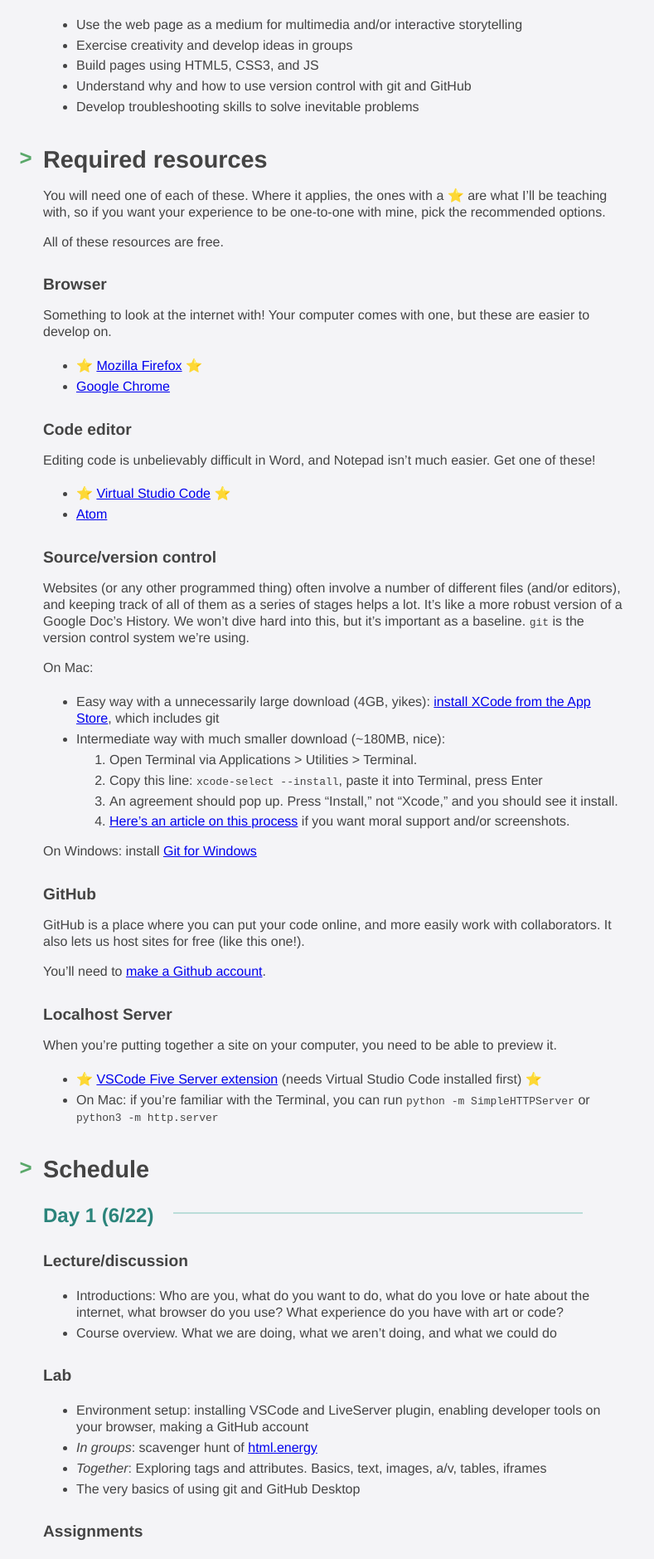
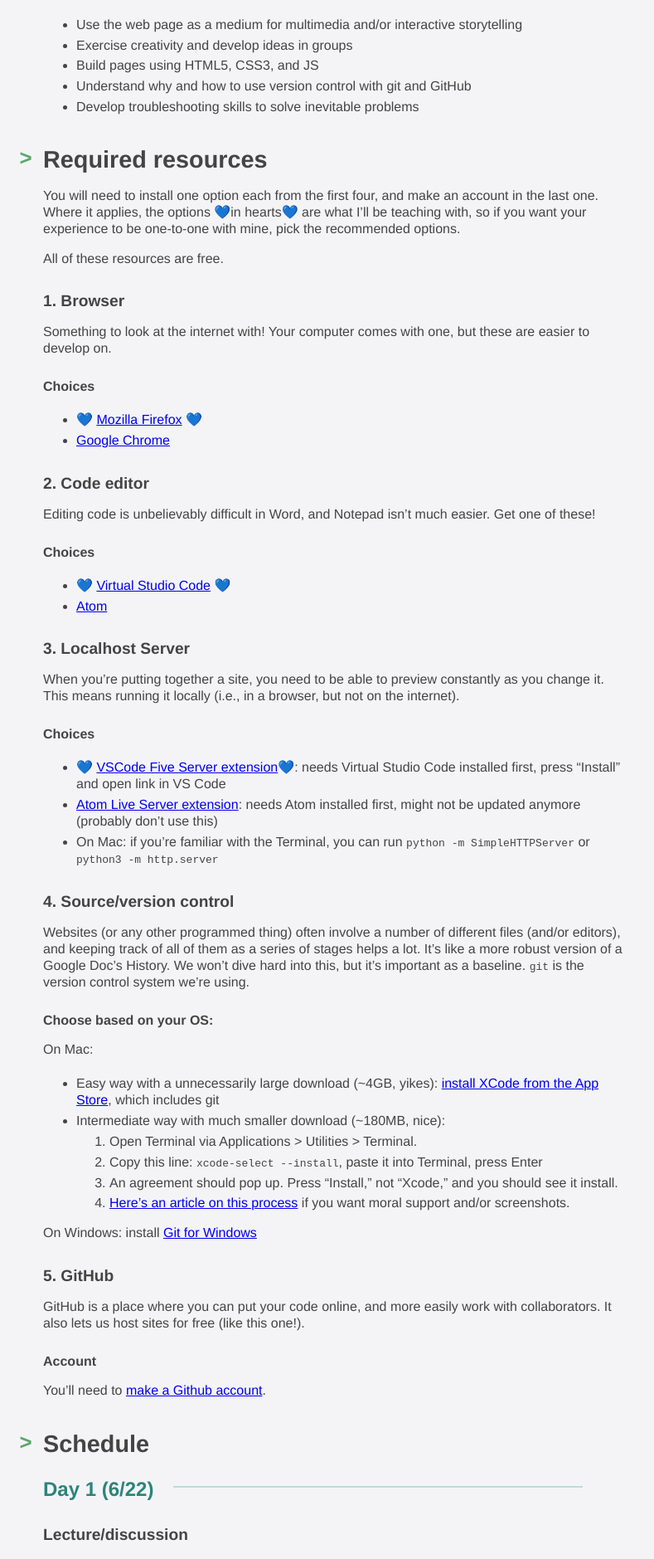
Before and after one commit to thely/artofweb-21, a Jekyll site: the page built from index.md, in a window 1280 px wide. Shown: the part 646-2525 px from the top of the page at 83% size, without its empty margins (0-789 px from the left). Built offline with Jekyll 4.4.1, drawn with Linux system fonts in a browser that asks for light colours.

Commit message:
clarifying the installs

```diff
--- a/_includes/schedule.md
+++ b/_includes/schedule.md
@@ -1,26 +1,37 @@
 ## Required resources
 
-You will need one of each of these. Where it applies, the ones with a ⭐ are what I'll be teaching with, so if you want your experience to be one-to-one with mine, pick the recommended options.
+You will need to install one option each from the first four, and make an account in the last one. Where it applies, the options 💙in hearts💙 are what I'll be teaching with, so if you want your experience to be one-to-one with mine, pick the recommended options.
 
 All of these resources are free.
 
-#### Browser
+#### 1. Browser
 Something to look at the internet with! Your computer comes with one, but these are easier to develop on.
 
-* ⭐ [Mozilla Firefox](https://www.mozilla.org/en-US/firefox/new/) ⭐
+##### Choices
+* 💙 [Mozilla Firefox](https://www.mozilla.org/en-US/firefox/new/) 💙
 * [Google Chrome](https://www.google.com/chrome/)
 
-#### Code editor
+#### 2. Code editor
 Editing code is unbelievably difficult in Word, and Notepad isn't much easier. Get one of these!
 
-* ⭐ [Virtual Studio Code](https://code.visualstudio.com/) ⭐
+##### Choices
+* 💙 [Virtual Studio Code](https://code.visualstudio.com/) 💙
 * [Atom](https://atom.io/)
 
-#### Source/version control
+#### 3. Localhost Server
+When you're putting together a site, you need to be able to preview constantly as you change it. This means running it locally (i.e., in a browser, but not on the internet).
+
+##### Choices
+* 💙 [VSCode Five Server extension](https://marketplace.visualstudio.com/items?itemName=yandeu.five-server)💙: needs Virtual Studio Code installed first, press "Install" and open link in VS Code
+* [Atom Live Server extension](https://atom.io/packages/atom-live-server-plus): needs Atom installed first, might not be updated anymore (probably don't use this)
+* On Mac: if you're familiar with the Terminal, you can run `python -m SimpleHTTPServer` or `python3 -m http.server`
+
+#### 4. Source/version control
 Websites (or any other programmed thing) often involve a number of different files (and/or editors), and keeping track of all of them as a series of stages helps a lot. It's like a more robust version of a Google Doc's History. We won't dive hard into this, but it's important as a baseline. `git` is the version control system we're using.
 
+##### Choose based on your OS:
 On Mac:
-  * Easy way with a unnecessarily large download (4GB, yikes): [install XCode from the App Store](https://apps.apple.com/us/app/xcode/id497799835?mt=12), which includes git
+  * Easy way with a unnecessarily large download (~4GB, yikes): [install XCode from the App Store](https://apps.apple.com/us/app/xcode/id497799835?mt=12), which includes git
   * Intermediate way with much smaller download (~180MB, nice):
     1. Open Terminal via Applications > Utilities > Terminal.
     2. Copy this line: `xcode-select --install`, paste it into Terminal, press Enter
@@ -29,16 +40,11 @@
 
 On Windows: install [Git for Windows](http://git-scm.com/download/win)
 
-#### GitHub
+#### 5. GitHub
 GitHub is a place where you can put your code online, and more easily work with collaborators. It also lets us host sites for free (like this one!).
 
+##### Account
 You'll need to [make a Github account](https://github.com/).
-
-#### Localhost Server
-When you're putting together a site on your computer, you need to be able to preview it.
-
-* ⭐ [VSCode Five Server extension](https://marketplace.visualstudio.com/items?itemName=yandeu.five-server) (needs Virtual Studio Code installed first) ⭐
-* On Mac: if you're familiar with the Terminal, you can run `python -m SimpleHTTPServer` or `python3 -m http.server`
 
 ## Schedule
 
--- a/_sass/main.scss
+++ b/_sass/main.scss
@@ -87,6 +87,11 @@
   position: relative;
 }
 
+h5 {
+  font-size: 1em;
+  margin-bottom: 0;
+}
+
 .container {
   margin: 0 auto;
   // max-width: $content-width;
```
